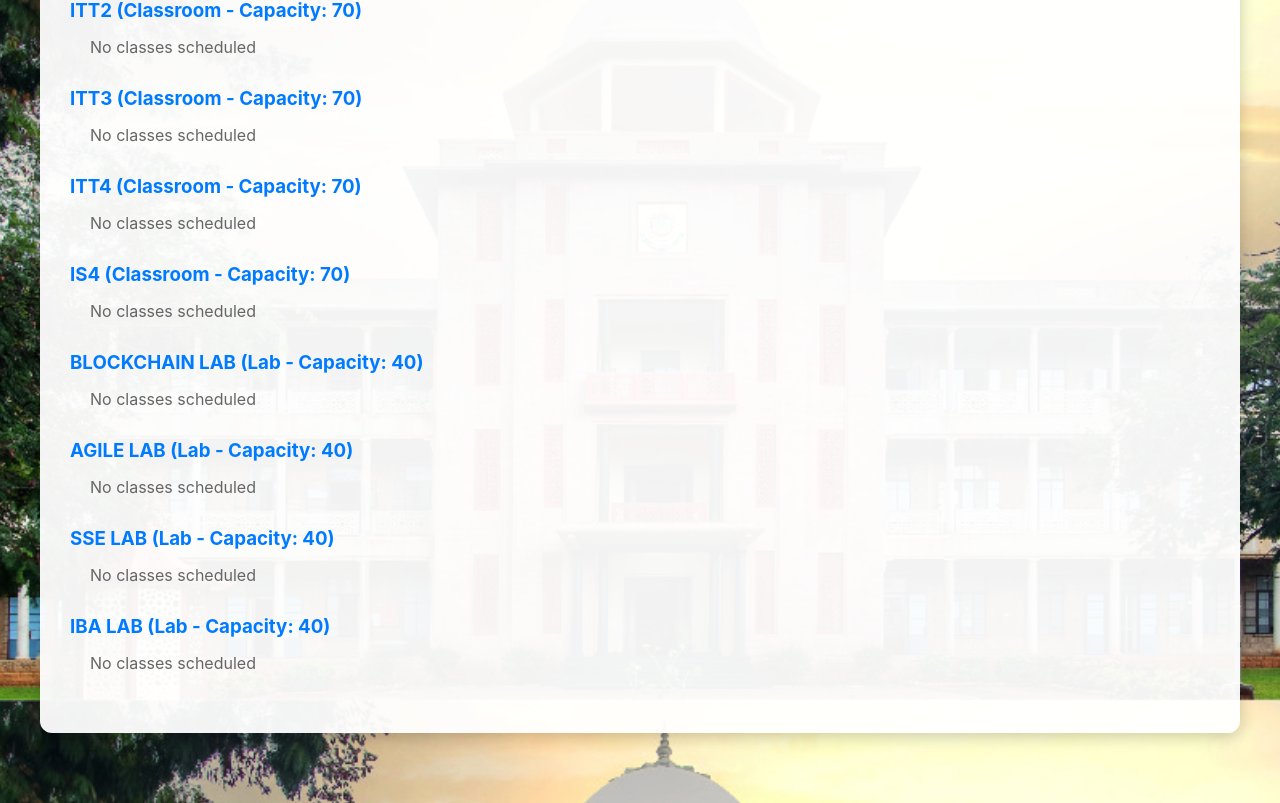
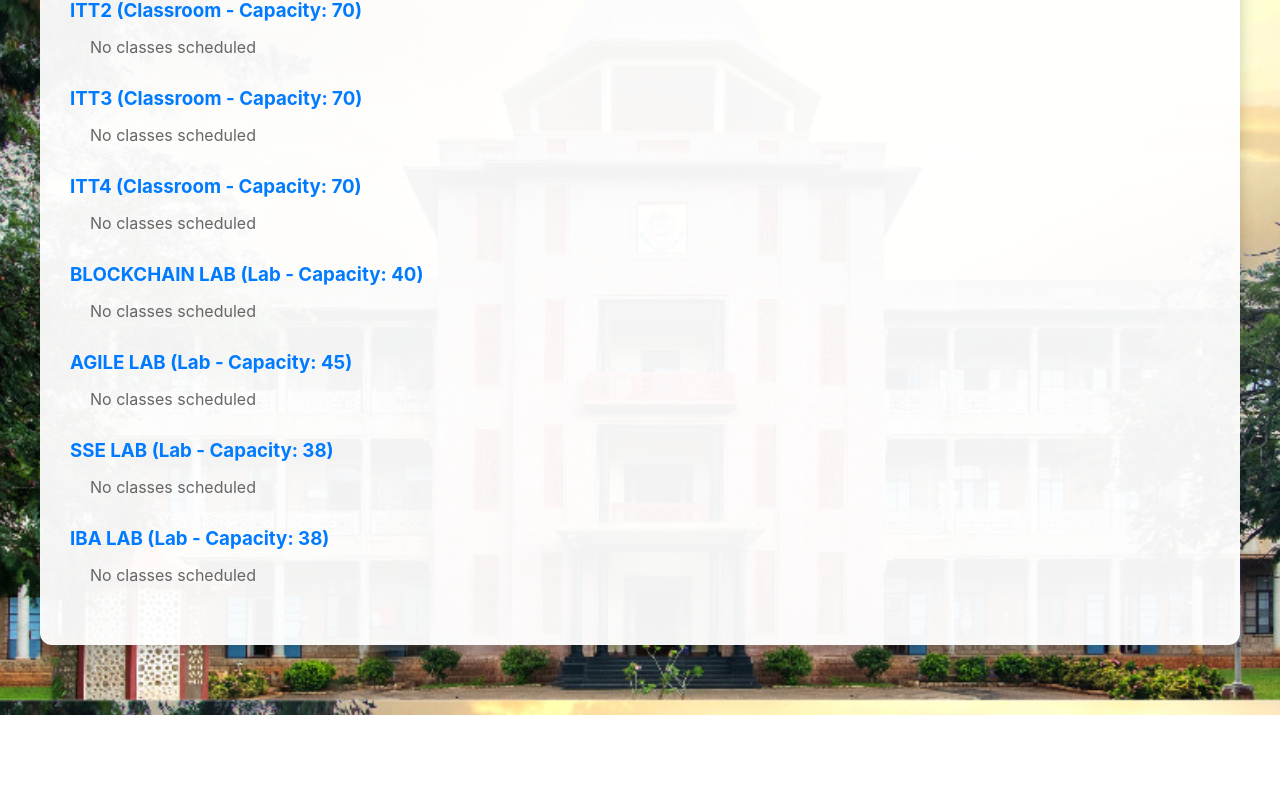
Before and after one commit to pandiyammal-24/TimeTable_Digitalization_CSBS, a React (Vite) app: page /admin-dashboard in a window 1280 px wide. Shown: the part 1700-2503 px from the top of the page. After the commit the page ends 2415 px from the top, so only its background shows below. Built offline with nearby package versions, Linux system fonts and the light colour scheme; sample sign-in values are in the browser's storage.

Commit message:
Updated files

```diff
--- a/src/data/mockData.js
+++ b/src/data/mockData.js
@@ -3,11 +3,10 @@ export const VENUES = [
   { id: 2, name: 'ITT2', capacity: 70, type: 'Classroom' },
   { id: 3, name: 'ITT3', capacity: 70, type: 'Classroom' },
   { id: 4, name: 'ITT4', capacity: 70, type: 'Classroom' },
-  { id: 5, name: 'IS4', capacity: 70, type: 'Classroom' },
-  { id: 6, name: 'BLOCKCHAIN LAB', capacity: 40, type: 'Lab' },
-  { id: 6, name: 'AGILE LAB', capacity: 40, type: 'Lab' },
-  { id: 6, name: 'SSE LAB', capacity: 40, type: 'Lab' },
-  { id: 6, name: 'IBA LAB', capacity: 40, type: 'Lab' },
+  { id: 5, name: 'BLOCKCHAIN LAB', capacity: 40, type: 'Lab' },
+  { id: 5, name: 'AGILE LAB', capacity: 45, type: 'Lab' },
+  { id: 5, name: 'SSE LAB', capacity: 38, type: 'Lab' },
+  { id: 5, name: 'IBA LAB', capacity: 38, type: 'Lab' },
 ];
 
 export const mockTimetable = [
--- a/src/pages/StudentDashboard.jsx
+++ b/src/pages/StudentDashboard.jsx
@@ -60,7 +60,7 @@ const StudentDashboard = () => {
                 className="btn btn-outline"
                 style={{ marginLeft: '15px' }}
               >
-                Edit Profile
+                Year & Section
               </button>
             </div>
             <p style={{ marginBottom: '20px' }}>
```
